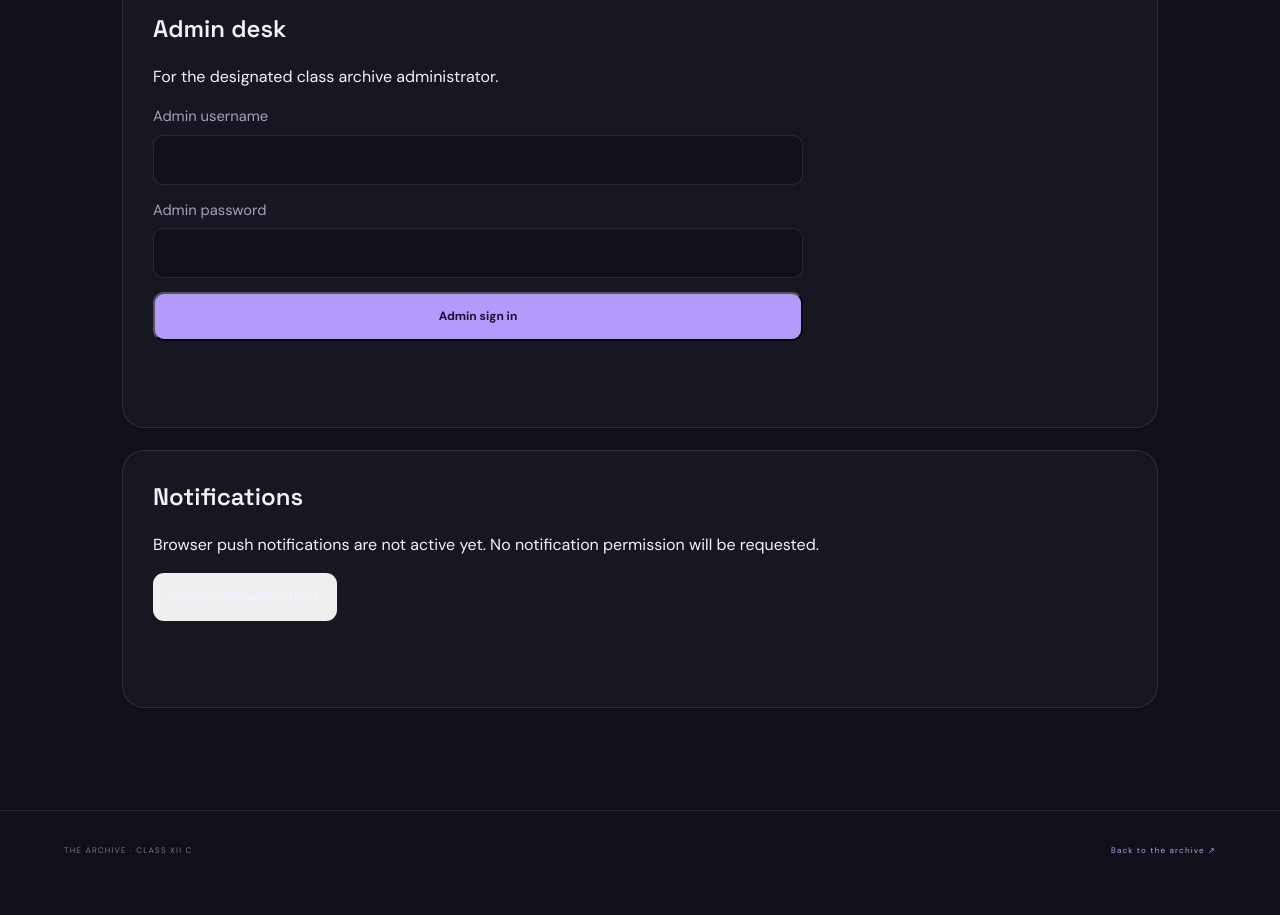
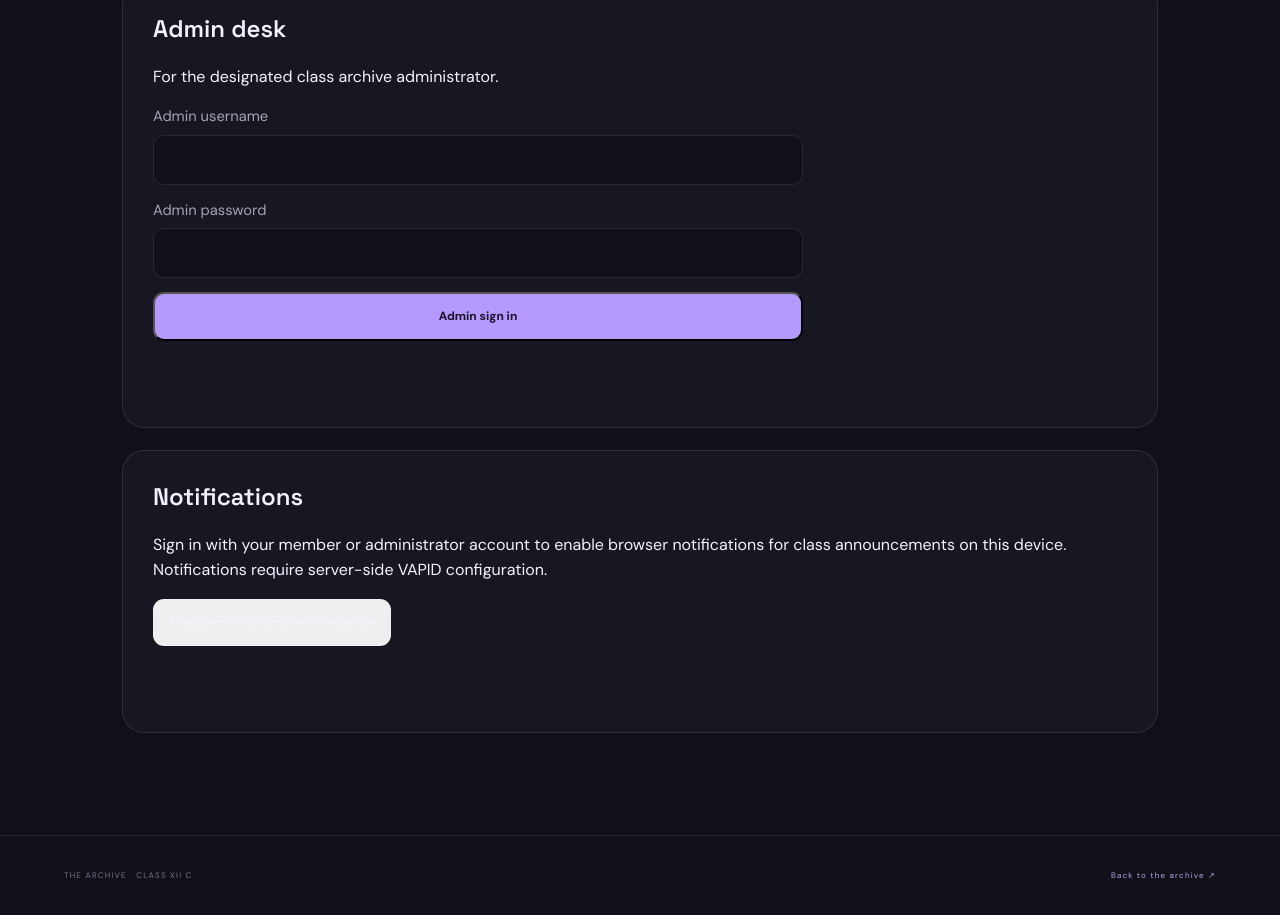
Before and after one commit to classxiic2627/classxiic2627.github.io, a website: page community.html in a window 1280 px wide. Shown: the part 1364-2279 px from the top of the page. Before the commit the page ends 2253 px from the top, so only its background shows below. Drawn offline with Linux system fonts and the light colour scheme.

Commit message:
Enable the notification subscription UI

```diff
--- a/community.html
+++ b/community.html
@@ -97,7 +97,7 @@
 
       </div>
     </section>
-    <section class="community-panel"><h2>Notifications</h2><p>Browser push notifications are not active yet. No notification permission will be requested.</p><button id="subscribeButton" class="button button-ghost" type="button">Check notification status</button><p id="pushStatus" class="community-status" role="status"></p></section>
+    <section class="community-panel"><h2>Notifications</h2><p>Sign in with your member or administrator account to enable browser notifications for class announcements on this device. Notifications require server-side VAPID configuration.</p><button id="subscribeButton" class="button button-ghost" type="button">Enable notifications on this device</button><p id="pushStatus" class="community-status" role="status" aria-live="polite"></p></section>
   </main>
   <footer class="site-footer"><p>THE ARCHIVE · CLASS XII C</p><a href="index.html">Back to the archive ↗</a></footer>
 </body>
```
